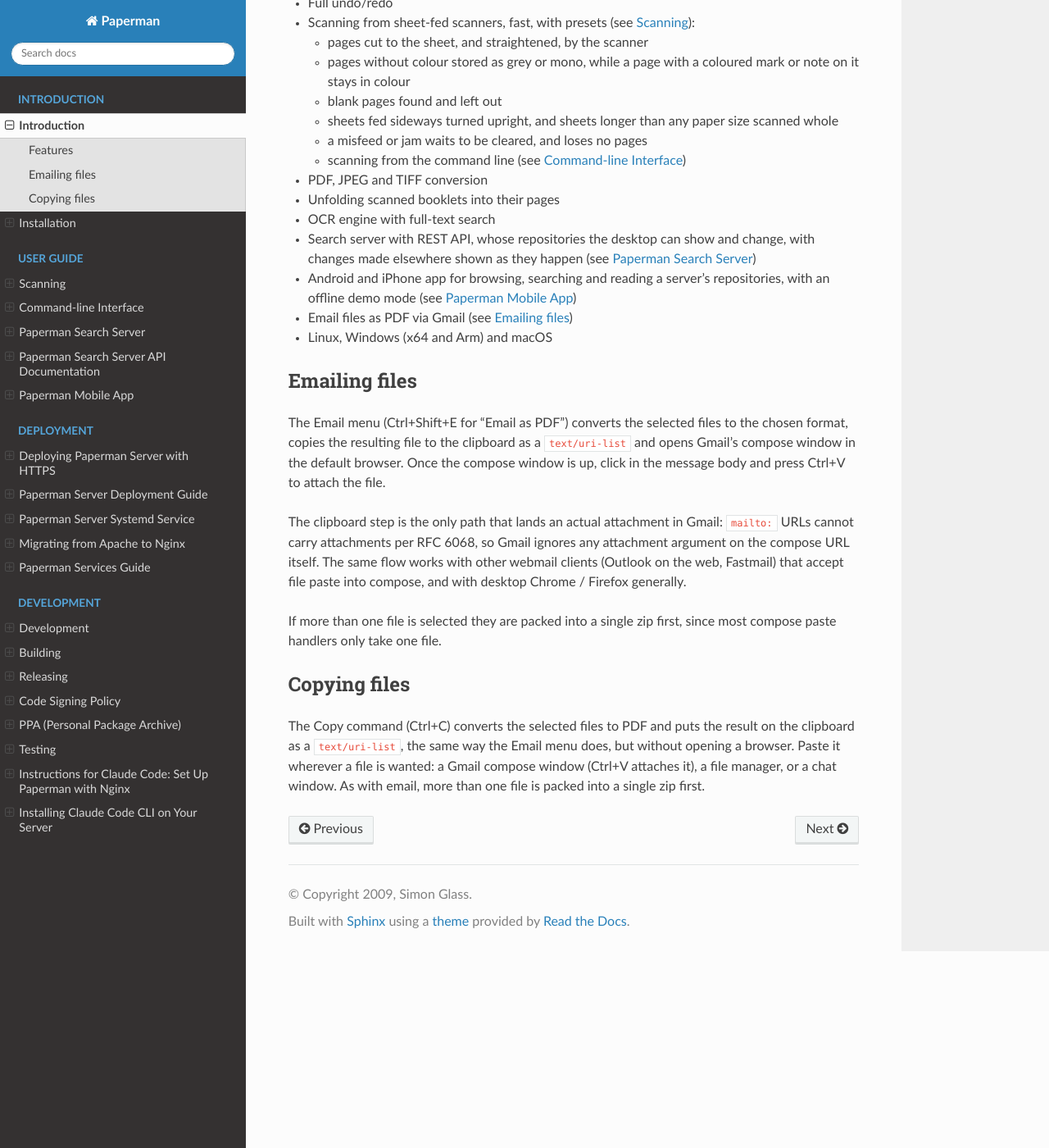
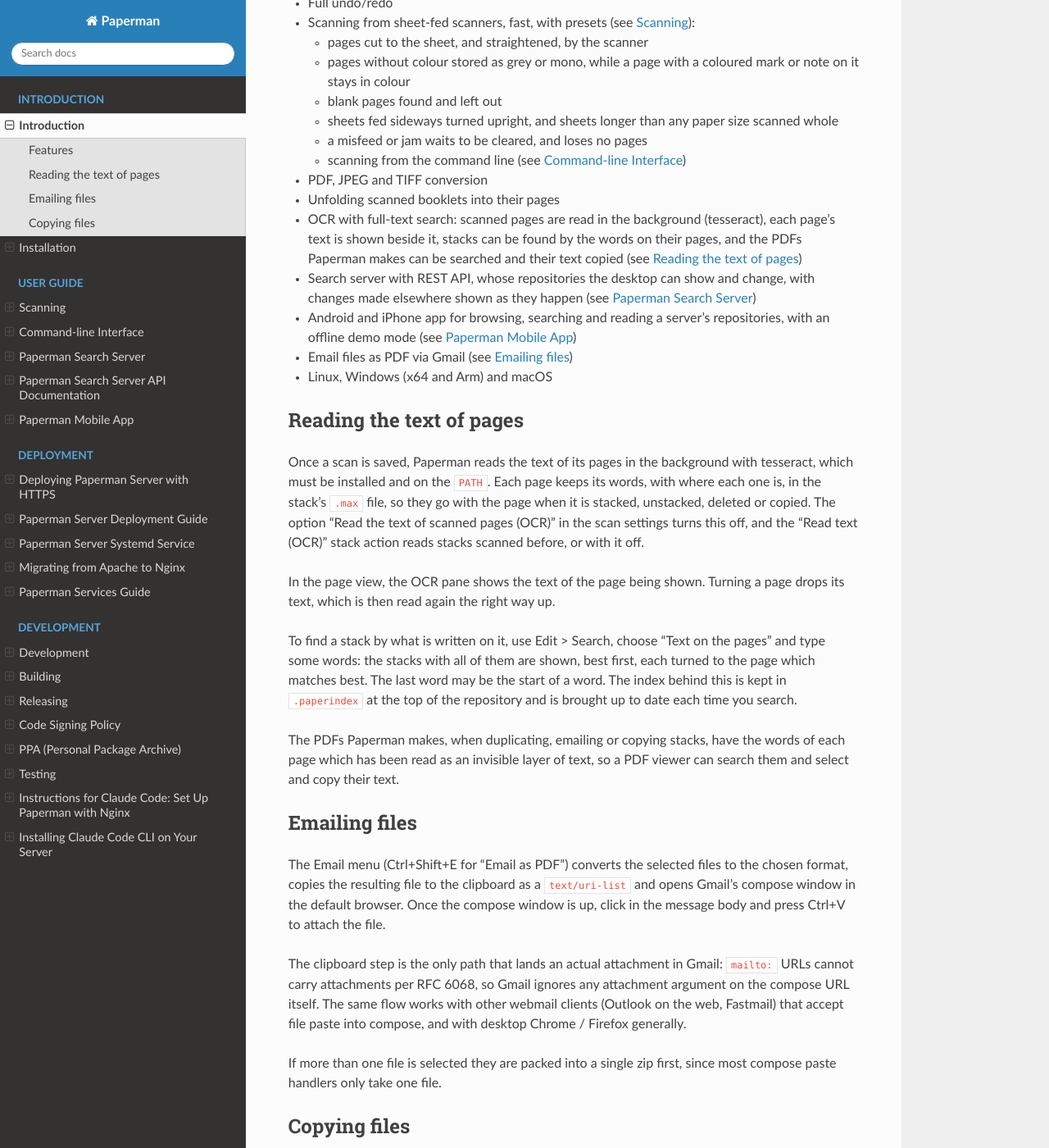
Before and after one commit to sjg20/paperman, a Sphinx documentation site: the page built from doc/introduction.rst, in a window 1280 px wide and 1400 px high, scrolled down 1127 px. Shown: the whole window at 82% size. Built offline with Sphinx 7.4.7 and the Read the Docs theme 3.1.0, drawn with Linux system fonts in a browser that asks for light colours.

Commit message:
doc: Describe reading pages' text and searching for it
The docs describe OCR only as an engine with full-text search, and the
server's OCR endpoint as storing a page's text in the stack's
annotation.

Describe reading pages in the background, the page view's text, the
search for text on the pages, and the text in PDFs. Update --ocr and
the server's OCR endpoint for keeping each page's words with the page.

Co-developed-by: Claude Opus 5.5 (1M context) <noreply@anthropic.com>

```diff
--- a/doc/cli.rst
+++ b/doc/cli.rst
@@ -44,10 +44,12 @@
    Compute MD5 checksums for all files in a directory.
 
 ``-o, --ocr <dir>``
-   Run OCR on all .max files in a directory (recursive).
+   Run OCR on all .max files in a directory (recursive). Each page not
+   already read is read, and its words are kept with the page, then the
+   text is indexed in ``.paperindex`` in the directory.
 
 ``-q, --search <query>``
-   Search the OCR index for a query string.
+   Search the OCR index for a query string, in SQLite's FTS5 syntax.
 
 ``-t, --test``
    Run the built-in unit tests.
--- a/doc/introduction.rst
+++ b/doc/introduction.rst
@@ -55,7 +55,10 @@
 
 - PDF, JPEG and TIFF conversion
 - Unfolding scanned booklets into their pages
-- OCR engine with full-text search
+- OCR with full-text search: scanned pages are read in the background
+  (tesseract), each page's text is shown beside it, stacks can be found by
+  the words on their pages, and the PDFs Paperman makes can be searched
+  and their text copied (see `Reading the text of pages`_)
 - Search server with REST API, whose repositories the desktop can show and
   change, with changes made elsewhere shown as they happen (see
   :doc:`server`)
@@ -63,6 +66,31 @@
   repositories, with an offline demo mode (see :doc:`app`)
 - Email files as PDF via Gmail (see `Emailing files`_)
 - Linux, Windows (x64 and Arm) and macOS
+
+Reading the text of pages
+-------------------------
+
+Once a scan is saved, Paperman reads the text of its pages in the
+background with tesseract, which must be installed and on the ``PATH``.
+Each page keeps its words, with where each one is, in the stack's
+``.max`` file, so they go with the page when it is stacked, unstacked,
+deleted or copied. The option "Read the text of scanned pages (OCR)" in
+the scan settings turns this off, and the "Read text (OCR)" stack action
+reads stacks scanned before, or with it off.
+
+In the page view, the OCR pane shows the text of the page being shown.
+Turning a page drops its text, which is then read again the right way up.
+
+To find a stack by what is written on it, use Edit > Search, choose
+"Text on the pages" and type some words: the stacks with all of them are
+shown, best first, each turned to the page which matches best. The last
+word may be the start of a word. The index behind this is kept in
+``.paperindex`` at the top of the repository and is brought up to date
+each time you search.
+
+The PDFs Paperman makes, when duplicating, emailing or copying stacks,
+have the words of each page which has been read as an invisible layer of
+text, so a PDF viewer can search them and select and copy their text.
 
 Emailing files
 --------------
```
Also changed, not shown: doc/api.rst (+9 -3 lines).
